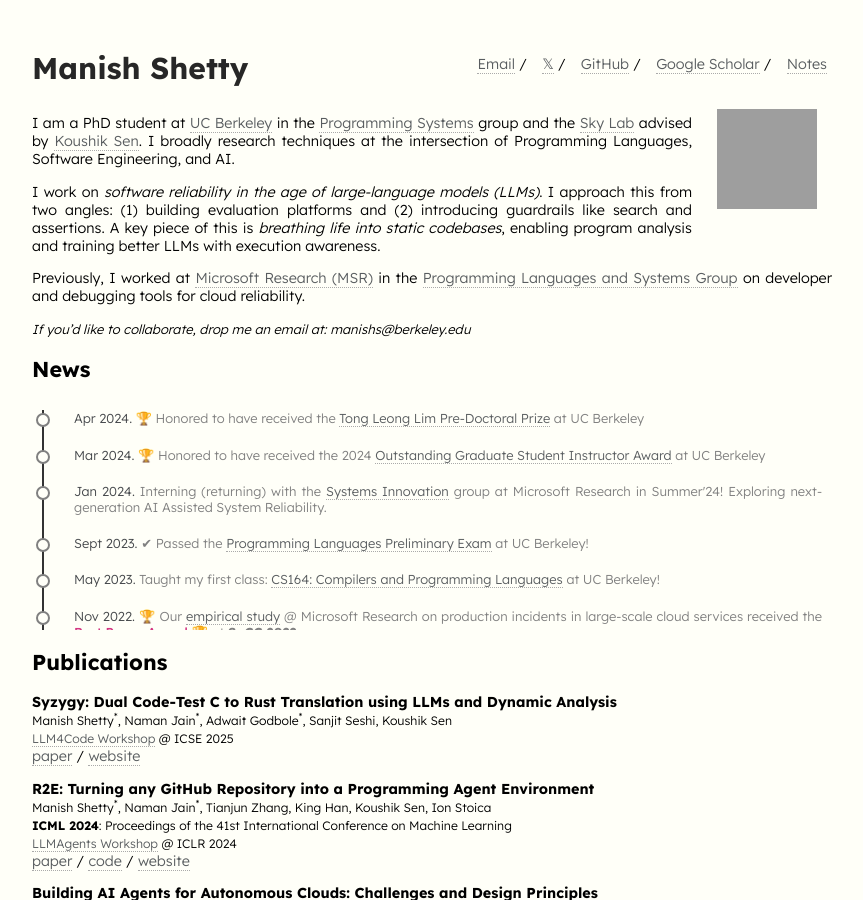
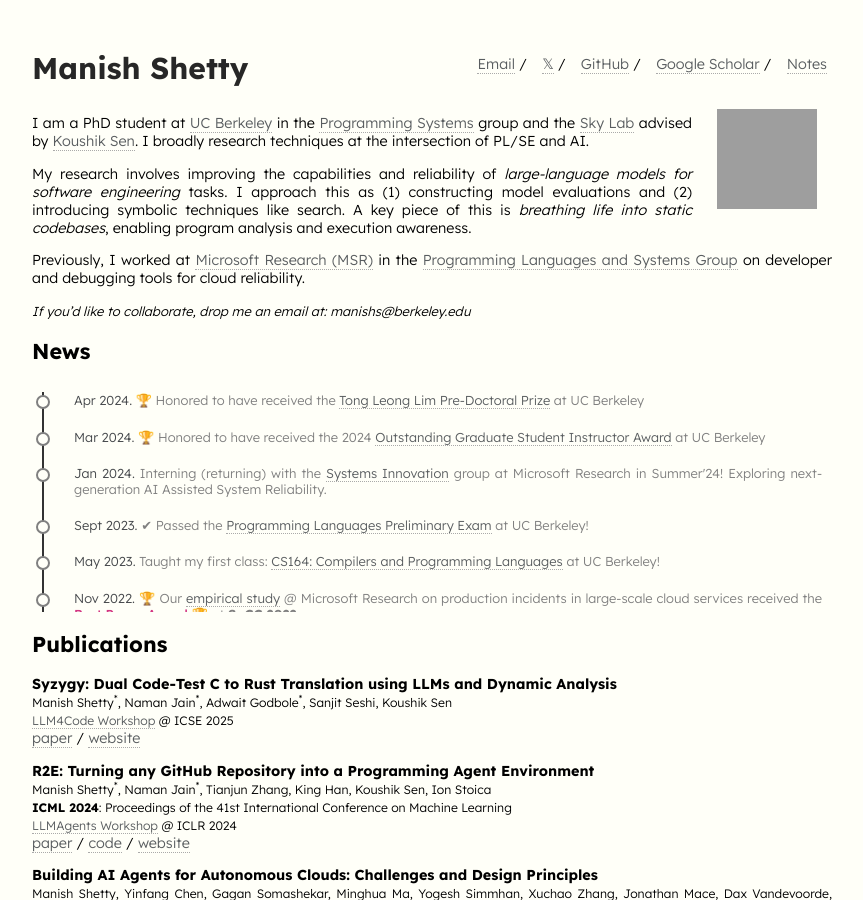
Before and after one commit to manishshettym/manishshettym.github.io, a Jekyll site: the page built from index.md, in a window 1280 px wide and 900 px high, cut to the strip 0-900 px from the top of the window. Shown: the whole strip, without its empty margins (208-1071 px from the left). Built offline with Jekyll 4.4.1, drawn with Linux system fonts in a browser that asks for light colours; some of the changed text lies outside the part shown; grey boxes are pictures that could not be loaded.

Commit message:
Update index.md

```diff
--- a/index.md
+++ b/index.md
@@ -7,19 +7,13 @@ layout: default
 <img class="profile-picture" src="./images/dpForAll.png">
 I am a PhD student at <a href="https://www.berkeley.edu/">UC Berkeley</a> in the
 <a href="https://ps.berkeley.edu/">Programming Systems</a> group and the <a href="https://sky.cs.berkeley.edu/">Sky
-Lab</a> advised by <a href="https://people.eecs.berkeley.edu/~ksen">Koushik Sen</a>. I broadly research techniques at
-the intersection of Programming Languages, Software Engineering, and AI.
+Lab</a> advised by <a href="https://people.eecs.berkeley.edu/~ksen">Koushik Sen</a>. I broadly research techniques at the intersection of PL/SE and AI.
 
+My research involves improving the capabilities and reliability of *large-language models for software engineering* tasks.
+I approach this as (1) constructing model evaluations and (2) introducing symbolic techniques like search.
+A key piece of this is *breathing life into static codebases*, enabling program analysis and execution awareness.
 
-I work on *software reliability in the age of large-language models (LLMs)*.
-I approach this from two angles: (1) building evaluation platforms and
-(2) introducing guardrails like search and assertions. A key piece of this
-is *breathing life into static codebases*, enabling program analysis and training better LLMs
-with execution awareness.
-
-Previously, I worked at <a href="https://www.microsoft.com/en-us/research/">Microsoft Research (MSR)</a> in the <a
-  href="https://www.microsoft.com/en-us/research/theme/systems/">Programming Languages and Systems Group</a> on
-developer and debugging tools for cloud reliability.
+Previously, I worked at <a href="https://www.microsoft.com/en-us/research/">Microsoft Research (MSR)</a> in the <a href="https://www.microsoft.com/en-us/research/theme/systems/">Programming Languages and Systems Group</a> on developer and debugging tools for cloud reliability.
 
 <span style="font-size: small;">
   *If you'd like to collaborate, drop me an email at: manishs@berkeley.edu*
@@ -106,10 +100,6 @@ developer and debugging tools for cloud reliability.
 
 {% include service.md %}
 
-## Projects
-
-{% include projects.html %}
-
 <br><br>
 
 <style>
```
